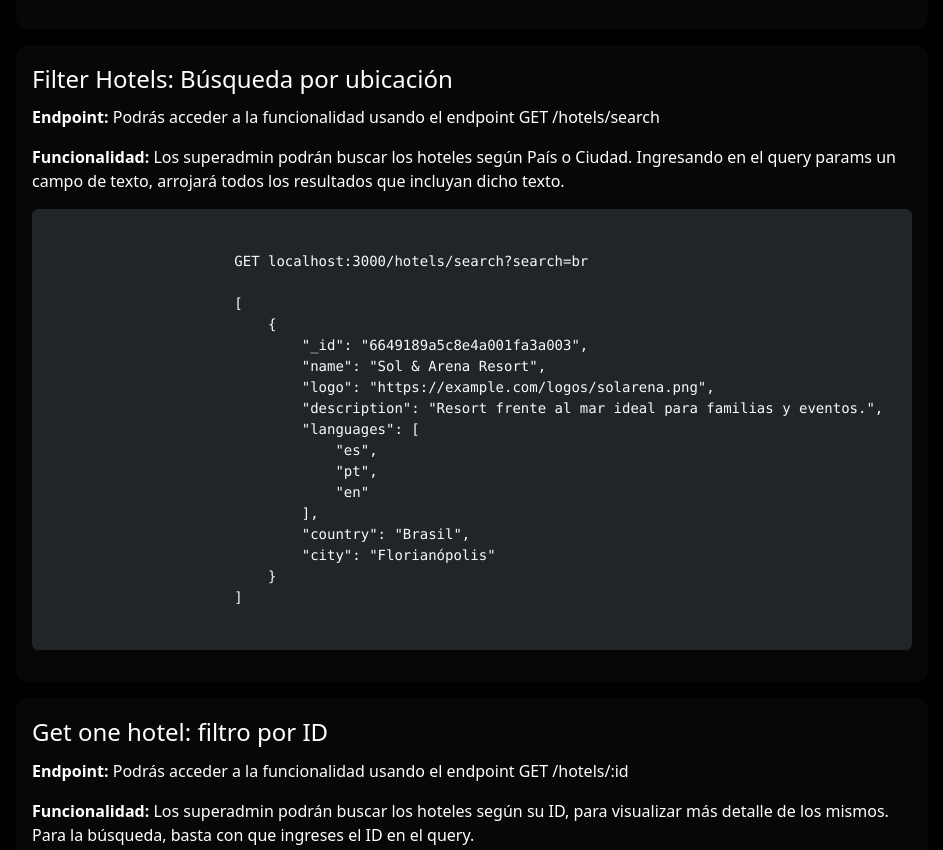
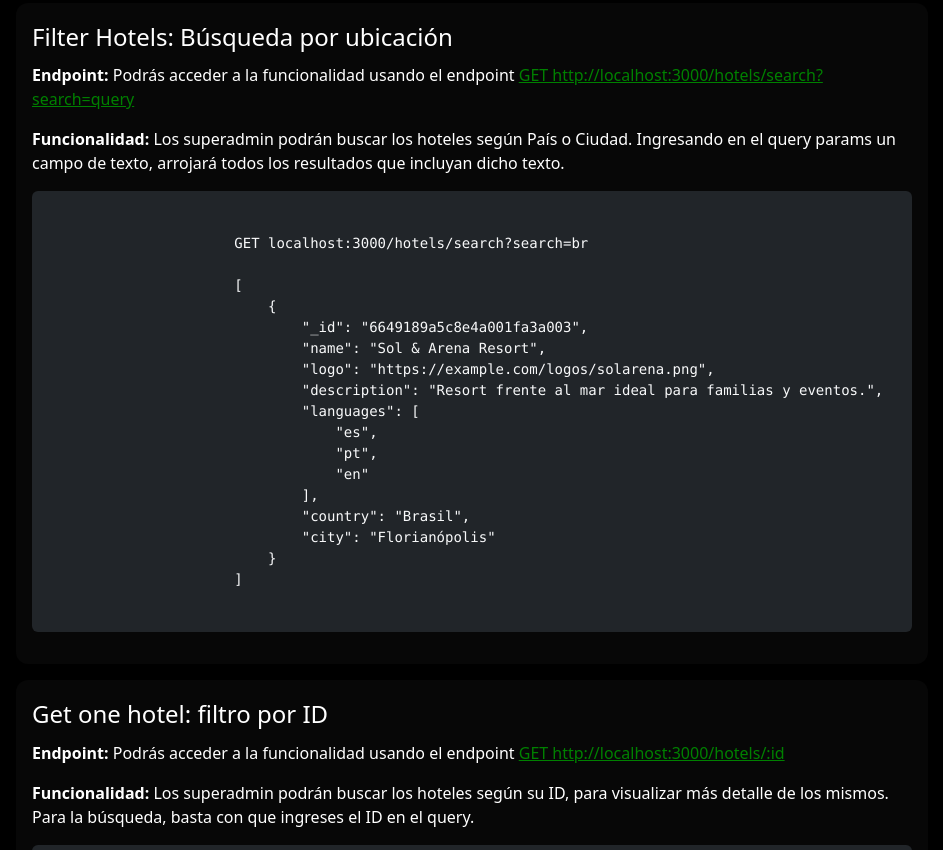
Before and after one commit to mfloro91/Parcial01_AppHibridas, a website: page public/index.html in a window 1280 px wide. Shown: the part 2288-3138 px from the top of the page, without its empty margins (328-1271 px from the left). Drawn offline with nearby package versions, Linux system fonts and the light colour scheme.

Commit message:
agrego links a endpoints

```diff
--- a/public/estilo.css
+++ b/public/estilo.css
@@ -32,3 +32,9 @@ table, th, td {
     border-collapse: collapse;
     padding: 0.75em 1em;
 }
+
+.endpoint {
+    color: green;
+    text-decoration: underline;
+
+}
--- a/public/index.html
+++ b/public/index.html
@@ -189,7 +189,7 @@
 
                 <div class="fondo">
                     <h4 class="py-1" id="listadoHoteles">Get all hotels: listado de hoteles </h4>
-                    <p> <strong> Endpoint: </strong> Podrás acceder a la funcionalidad usando el endpoint GET /hotels
+                    <p> <strong> Endpoint: </strong> Podrás acceder a la funcionalidad usando el endpoint  <a href="http://localhost:3000/hotels" class=" endpoint"> GET http://localhost:3000/hotels </a>
                     </p>
                     <p> <strong> Funcionalidad: </strong> Es un listado de todos los hoteles, solo disponible para
                         superadmin. Esto permite al equipo conocer todos los clientes u hoteles que han comprado la
@@ -197,8 +197,6 @@
                     <pre class="bg-dark text-light rounded">
 
                     <code>
-                        GET localhost:3000/hotels
-
                         [
                             {
                                 "_id": "6649189a5c8e4a001fa3a001",
@@ -223,8 +221,8 @@
 
                 <div class="fondo">
                     <h4 class="py-1" id="busquedaHoteles">Filter Hotels: Búsqueda por ubicación</h4>
-                    <p> <strong> Endpoint: </strong> Podrás acceder a la funcionalidad usando el endpoint GET
-                        /hotels/search
+                    <p> <strong> Endpoint: </strong> Podrás acceder a la funcionalidad usando el endpoint <a href="http://localhost:3000/hotels/searchsearch?search=br" class=" endpoint"> GET
+                        http://localhost:3000/hotels/search?search=query </a>
                     </p>
                     <p> <strong> Funcionalidad: </strong> Los superadmin podrán buscar los hoteles según País o Ciudad.
                         Ingresando en el query params un campo de texto, arrojará todos los resultados que incluyan
@@ -257,8 +255,7 @@
 
                 <div class="fondo">
                     <h4 class="py-1" id="hotelId">Get one hotel: filtro por ID</h4>
-                    <p> <strong> Endpoint: </strong> Podrás acceder a la funcionalidad usando el endpoint GET
-                        /hotels/:id
+                    <p> <strong> Endpoint: </strong> Podrás acceder a la funcionalidad usando el endpoint <a href="http://localhost:3000/hotels/:id" class=" endpoint"> GET http://localhost:3000/hotels/:id </a>
                     </p>
                     <p> <strong> Funcionalidad: </strong> Los superadmin podrán buscar los hoteles según su ID, para
                         visualizar más detalle de los mismos. Para la búsqueda, basta con que ingreses el ID en el
@@ -286,7 +283,7 @@
 
                 <div class="fondo">
                     <h4 class="py-1" id="nuevoHotel">Create hotel: creación nuevo hotel</h4>
-                    <p> <strong> Endpoint: </strong> Podrás acceder a la funcionalidad usando el endpoint POST /hotels
+                    <p> <strong> Endpoint: </strong> Podrás acceder a la funcionalidad usando el endpoint <a href="http://localhost:3000/hotels" class=" endpoint"> POST http://localhost:3000/hotels </a>
                     </p>
                     <p> <strong> Funcionalidad: </strong> Los superadmin podrán crear un nuevo hotel completando ciertos
                         campos, mencionados a continuación. Los campos que se listan con un * son considerados
@@ -326,8 +323,8 @@
 
                 <div class="fondo">
                     <h4 class="py-1" id="editarHotel">Edit hotel: editando hotel existente</h4>
-                    <p> <strong> Endpoint: </strong> Podrás acceder a la funcionalidad usando el endpoint PUT
-                        /hotels/:id
+                    <p> <strong> Endpoint: </strong> Podrás acceder a la funcionalidad usando el endpoint <a href="http://localhost:3000/hotels/6649189a5c8e4a001fa3a002" class=" endpoint"> PUT
+                        http://localhost:3000/hotels/:id </a>
                     </p>
                     <p> <strong> Funcionalidad: </strong> Una vez que el superadmin crea el hotel, el administrador del
                         mismo tendrá permisos para
@@ -354,8 +351,7 @@
 
                 <div class="fondo">
                     <h4 class="py-1" id="eliminarHotel">Delete hotel: eliminar hotel existente</h4>
-                    <p> <strong> Endpoint: </strong> Podrás acceder a la funcionalidad usando el endpoint DELETE
-                        /hotels/:id
+                    <p> <strong> Endpoint: </strong> Podrás acceder a la funcionalidad usando el endpoint <a href="http://localhost:3000/hotels/682274971462c2e1cd694bc9" class=" endpoint"> DELETE http://localhost:3000/hotels/:id </a>
                     </p>
                     <p> <strong> Funcionalidad: </strong> Solo los superadmin podrán eliminar clientes de su cartera.
                     </p>
@@ -414,8 +410,7 @@
 
                 <div class="fondo">
                     <h4 class="py-1" id="todosServicios">Get all services: lista todos los servicios ofrecidos</h4>
-                    <p> <strong> Endpoint: </strong> Podrás acceder a la funcionalidad usando el endpoint GET
-                        /services/all
+                    <p> <strong> Endpoint: </strong> Podrás acceder a la funcionalidad usando el endpoint <a href="http://localhost:3000/services/all" class=" endpoint"> GET http://localhost:3000/services/all </a>
                     </p>
                     <p> <strong> Funcionalidad: </strong> Es un listado de todos los servicios, solo disponible para
                         roles superadmin.
@@ -446,7 +441,7 @@
 
                 <div class="fondo">
                     <h4 class="py-1" id="listadoServicios">Filter service: lista servicios por hotel</h4>
-                    <p> <strong> Endpoint: </strong> Podrás acceder a la funcionalidad usando el endpoint GET /services
+                    <p> <strong> Endpoint: </strong> Podrás acceder a la funcionalidad usando el endpoint <a href="http://localhost:3000/services" class=" endpoint"> GET http://localhost:3000/services </a>
                     </p>
                     <p> <strong> Funcionalidad: </strong> Es un listado de todos los servicios brindados en tu hotel de
                         pertenencia. Esto es posible
@@ -497,8 +492,7 @@
 
                 <div class="fondo">
                     <h4 class="py-1" id="servicioId">Get one service: filtra por ID</h4>
-                    <p> <strong> Endpoint: </strong> Podrás acceder a la funcionalidad usando el endpoint GET
-                        /services/:id
+                    <p> <strong> Endpoint: </strong> Podrás acceder a la funcionalidad usando el endpoint <a href="http://localhost:3000/services/66491aa75c8e4a001fa3b001" class=" endpoint"> GET http://localhost:3000/services/:id </a>
                     </p>
                     <p> <strong> Funcionalidad: </strong> Cualquier usuario logueado podrá ver más detalle de un
                         servicio si conoce su ID. Deberás ingresar el ID en el query.
@@ -529,8 +523,7 @@
 
                 <div class="fondo">
                     <h4 class="py-1" id="crearServicio">Create service: crear nuevo servicio</h4>
-                    <p> <strong> Endpoint: </strong> Podrás acceder a la funcionalidad usando el endpoint POST
-                        /services
+                    <p> <strong> Endpoint: </strong> Podrás acceder a la funcionalidad usando el endpoint <a href="http://localhost:3000/services" class=" endpoint"> POST http://localhost:3000/services </a>
                     </p>
                     <p> <strong> Funcionalidad: </strong> Los superadmin, admin o miembros del staff podrán crear un
                         nuevo servicio, así mismo como
@@ -567,8 +560,7 @@
 
                 <div class="fondo">
                     <h4 class="py-1" id="editarServicio">Edit service: editar un servicio existente</h4>
-                    <p> <strong> Endpoint: </strong> Podrás acceder a la funcionalidad usando el endpoint PUT
-                        /services/:id
+                    <p> <strong> Endpoint: </strong> Podrás acceder a la funcionalidad usando el endpoint <a href="http://localhost:3000/services/6822881334e0d1b2a704d08e" class=" endpoint"> PUT http://localhost:3000/services/:id </a>
                     </p>
                     <p> <strong> Funcionalidad: </strong> Solo un admin, miembro del staff o superadmin podrán editar
                         los servicios brindados.
@@ -592,8 +584,7 @@
 
                 <div class="fondo">
                     <h4 class="py-1" id="eliminarServicio"> Delete service: eliminar un servicio existente</h4>
-                    <p> <strong> Endpoint: </strong> Podrás acceder a la funcionalidad usando el endpoint DELETE
-                        /services/:id
+                    <p> <strong> Endpoint: </strong> Podrás acceder a la funcionalidad usando el endpoint <a href="http://localhost:3000/services/6822881334e0d1b2a704d08e" class=" endpoint"> DELETE http://localhost:3000/services/:id </a>
                     </p>
                     <p> <strong> Funcionalidad: </strong> Solo un admin, miembro del staff o superadmin podrán eliminar
                         los servicios brindados.
@@ -662,8 +653,7 @@
 
                     <h4 class="py-1" id="pedidosTodos">Get all orders: listado todos los pedidos realizados</h4>
 
-                    <p> <strong> Endpoint: </strong> Podrás acceder a la funcionalidad usando el endpoint GET
-                        /orders/all
+                    <p> <strong> Endpoint: </strong> Podrás acceder a la funcionalidad usando el endpoint <a href="http://localhost:3000/orders/all" class=" endpoint"> GET http://localhost:3000/orders/all </a>
                     </p>
                     <p> <strong> Funcionalidad: </strong> Es un listado de todos los pedidos, solo disponible para roles
                         superadmin.
@@ -723,8 +713,7 @@
                 <div class="fondo">
                     <h4 class="py-1" id="listadoPedidos">Filter & Order orders: visualizar pedidos y filtrarlos por
                         estado o habitación</h4>
-                    <p> <strong> Endpoint: </strong> Podrás acceder a la funcionalidad usando el endpoint GET
-                        /orders
+                    <p> <strong> Endpoint: </strong> Podrás acceder a la funcionalidad usando el endpoint <a href="http://localhost:3000/orders" class=" endpoint"> GET http://localhost:3000/orders </a>
                     </p>
                     <p> <strong> Funcionalidad: </strong> Es un listado de todos los pedidos realizados por los
                         huespedes y solo pueden acceder a
@@ -789,8 +778,7 @@
                 <div class="fondo">
 
                     <h4 class="py-1" id="pedidoId">Get one order: ver detalles de un pedido</h4>
-                    <p> <strong> Endpoint: </strong> Podrás acceder a la funcionalidad usando el endpoint GET
-                        /oders/:id
+                    <p> <strong> Endpoint: </strong> Podrás acceder a la funcionalidad usando el endpoint <a href="http://localhost:3000/orders/66491c345c8e4a001fa3c004" class=" endpoint"> GET http://localhost:3000/orders/:id </a>
                     </p>
                     <p> <strong> Funcionalidad: </strong> Podrás acceder al detalle del servicio si sos admin o staff.
                         Para la búsqueda, basta que ingreses el ID en el query.
@@ -827,11 +815,12 @@
 
                 <div class="fondo">
                     <h4 class="py-1" id="crearPedido">Create order: crea un nuevo pedido</h4>
-                    <p> <strong> Endpoint: </strong> Podrás acceder a la funcionalidad usando el endpoint POST /orders
+                    <p> <strong> Endpoint: </strong> Podrás acceder a la funcionalidad usando el endpoint <a href="http://localhost:3000/orders" class=" endpoint"> POST http://localhost:3000/orders </a>
                     </p>
                     <p> <strong> Funcionalidad: </strong> Cualquier usuario final podrá crear un pedido.
                     </p>
-                    <ul> Campos a ingresar en el body:
+                    <p> Campos a ingresar en el body: </p>
+                    <ul>
                         <li>Hotel_id* (permite establecer una relación entre el pedido y el hotel donde se solicitó
                             el mismo - a futuro será un valor automático)
                         </li>
@@ -866,8 +855,7 @@
 
                     <h4 class="py-1" id="editarPedido">Edit order: edita el estado de un pedido</h4>
 
-                    <p> <strong> Endpoint: </strong> Podrás acceder a la funcionalidad usando el endpoint PATCH
-                        /orders/:id
+                    <p> <strong> Endpoint: </strong> Podrás acceder a la funcionalidad usando el endpoint <a href="http://localhost:3000/orders/682295b52350c322db70f45e" class=" endpoint"> PATCH http://localhost:3000/orders/:id </a>
                     </p>
 
                     <p> <strong> Funcionalidad: </strong> Podrás editar el estado del pedido si estás logueado como
@@ -894,8 +882,7 @@
                     <h4 class="py-1" id="eliminarPedido">Delete order: eliminar un pedido existente (función en
                         revisión)</h4>
 
-                    <p> <strong> Endpoint: </strong> Podrás acceder a la funcionalidad usando el endpoint DELETE
-                        /orders/:id
+                    <p> <strong> Endpoint: </strong> Podrás acceder a la funcionalidad usando el endpoint <a href="http://localhost:3000/orders/682295b52350c322db70f45e" class=" endpoint"> DELETE http://localhost:3000/orders/:id </a>
                     </p>
 
                     <p> <strong> Funcionalidad: </strong> Podrás eliminar un pedido existente logueandote como admin o
@@ -966,7 +953,7 @@
 
                 <div class="fondo">
                     <h4 class="py-1" id="usuariosTodos">Get all users: listado de todos los usuarios</h4>
-                    <p> <strong> Endpoint: </strong> Podrás acceder a la funcionalidad usando el endpoint GET /users
+                    <p> <strong> Endpoint: </strong> Podrás acceder a la funcionalidad usando el endpoint <a href="http://localhost:3000/users" class=" endpoint"> GET http://localhost:3000/users </a>
                     </p>
                     <p> <strong> Funcionalidad: </strong>Podrás ver un listado de todos los usuarios logueandote como
                         superadmin.
@@ -1015,7 +1002,7 @@
                 <div class="fondo">
                     <h4 class="py-1" id="crearUsuario">Create new user: crea nuevo usuario</h4>
 
-                    <p> <strong> Endpoint: </strong> Podrás acceder a la funcionalidad usando el endpoint POST /users
+                    <p> <strong> Endpoint: </strong> Podrás acceder a la funcionalidad usando el endpoint <a href="http://localhost:3000/users" class=" endpoint"> POST http://localhost:3000/users </a>
                     </p>
 
                     <p> <strong> Funcionalidad: </strong>Permite crear nuevos usuarios. Por defecto el rol al crear un
@@ -1062,8 +1049,7 @@
                 <div class="fondo">
                     <h4 class="py-1" id="editarUsuario">Edit user role: edita el rol del usuario</h4>
 
-                    <p> <strong> Endpoint: </strong> Podrás acceder a la funcionalidad usando el endpoint PATCH
-                        /users/:id
+                    <p> <strong> Endpoint: </strong> Podrás acceder a la funcionalidad usando el endpoint <a href="http://localhost:3000/users/6822995e2350c322db70f479" class=" endpoint"> PATCH http://localhost:3000/users/:id </a>
                     </p>
 
                     <p> <strong> Funcionalidad: </strong> Por seguridad, siempre que se cree un nuevo usuario por
@@ -1094,8 +1080,7 @@
 
                 <div class="fondo">
                     <h4 class="py-1" id="login">User Login: inicio de sesión</h4>
-                    <p> <strong> Endpoint: </strong> Podrás acceder a la funcionalidad usando el endpoint POST
-                        /users/login
+                    <p> <strong> Endpoint: </strong> Podrás acceder a la funcionalidad usando el endpoint <a href="http://localhost:3000/users/login" class=" endpoint"> POST http://localhost:3000/users/login </a>
                     </p>
 
                     <p> <strong> Funcionalidad: </strong>Permite a los usuarios loguearse usando sus credenciales.
```
